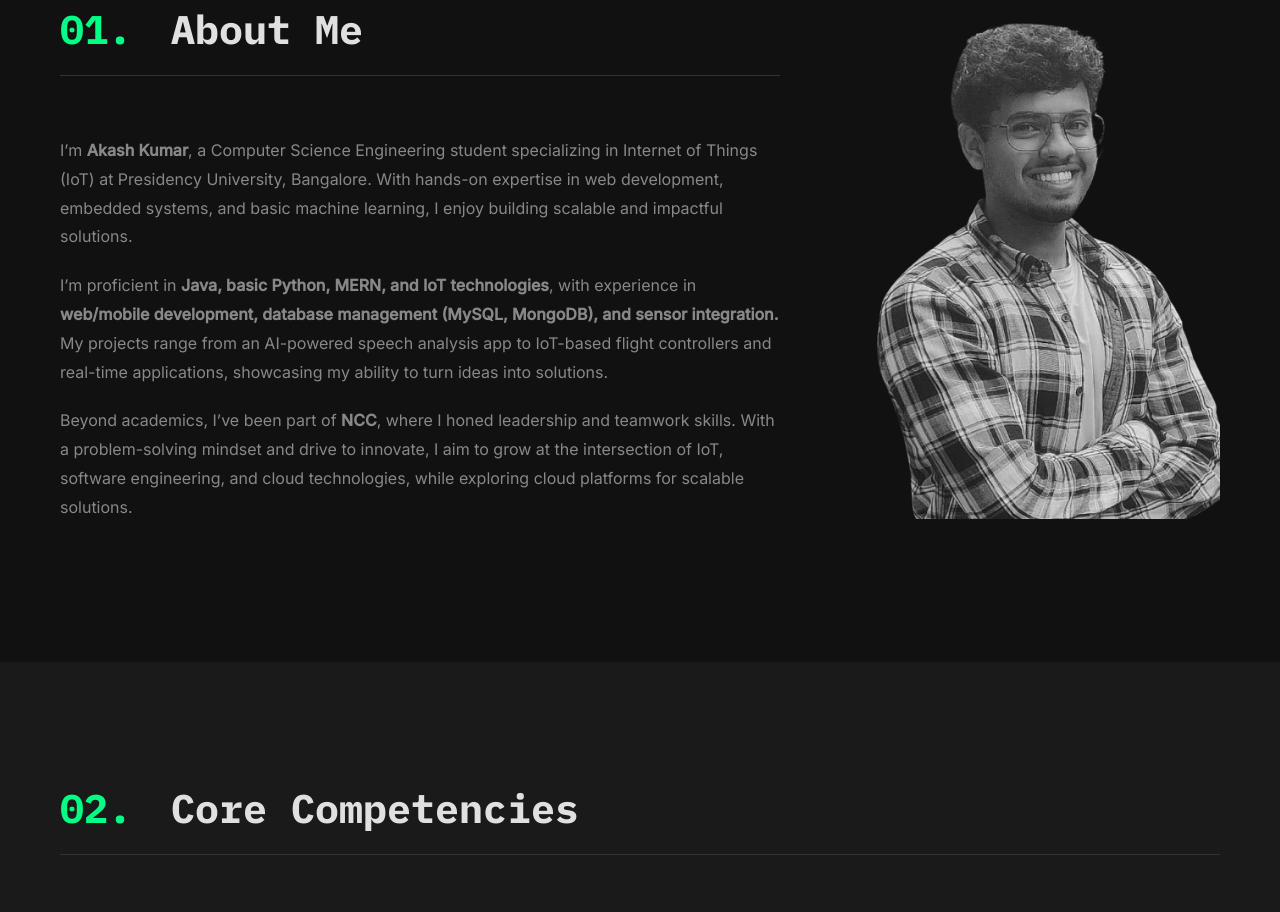
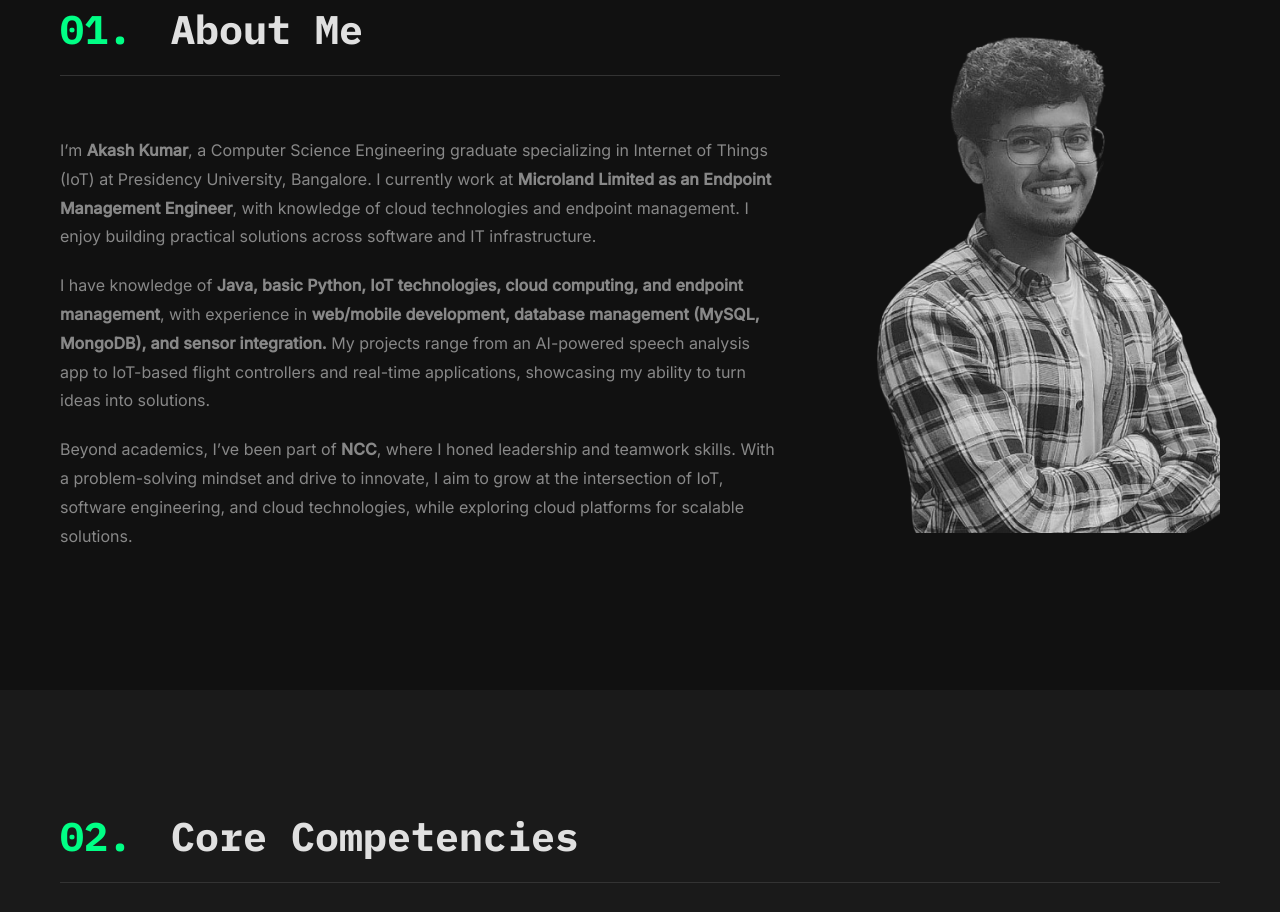
Before and after one commit to skykumar27/PORTFOLIO, a plain HTML site: page index.html in a window 1280 px wide. Shown: the part 918-1830 px from the top of the page. Drawn offline with Linux system fonts and the light colour scheme.

Commit message:
About _ change

```diff
--- a/index.html
+++ b/index.html
@@ -70,9 +70,9 @@
             <div class="container about-container">
                 <div class="about-text reveal">
                     <h2 class="section-title"><span>01.</span> About Me</h2>
-                   <p>I’m <b>Akash Kumar</b>, a Computer Science Engineering student specializing in Internet of Things (IoT) at Presidency University, Bangalore. With hands-on expertise in web development, embedded systems, and basic machine learning, I enjoy building scalable and impactful solutions.</p>
+                   <p>I’m <b>Akash Kumar</b>, a Computer Science Engineering graduate specializing in Internet of Things (IoT) at Presidency University, Bangalore. I currently work at <b>Microland Limited as an Endpoint Management Engineer</b>, with knowledge of cloud technologies and endpoint management. I enjoy building practical solutions across software and IT infrastructure.</p>
 
-<p>I’m proficient in <b>Java, basic Python, MERN, and IoT technologies</b>, with experience in <b>web/mobile development, database management (MySQL, MongoDB), and sensor integration.</b> My projects range from an AI-powered speech analysis app to IoT-based flight controllers and real-time applications, showcasing my ability to turn ideas into solutions.</p>
+<p>I have knowledge of <b>Java, basic Python, IoT technologies, cloud computing, and endpoint management</b>, with experience in <b>web/mobile development, database management (MySQL, MongoDB), and sensor integration.</b> My projects range from an AI-powered speech analysis app to IoT-based flight controllers and real-time applications, showcasing my ability to turn ideas into solutions.</p>
 
 <p>Beyond academics, I’ve been part of <b>NCC</b>, where I honed leadership and teamwork skills. With a problem-solving mindset and drive to innovate, I aim to grow at the intersection of IoT, software engineering, and cloud technologies, while exploring cloud platforms for scalable solutions.</p>
  </div>
```
